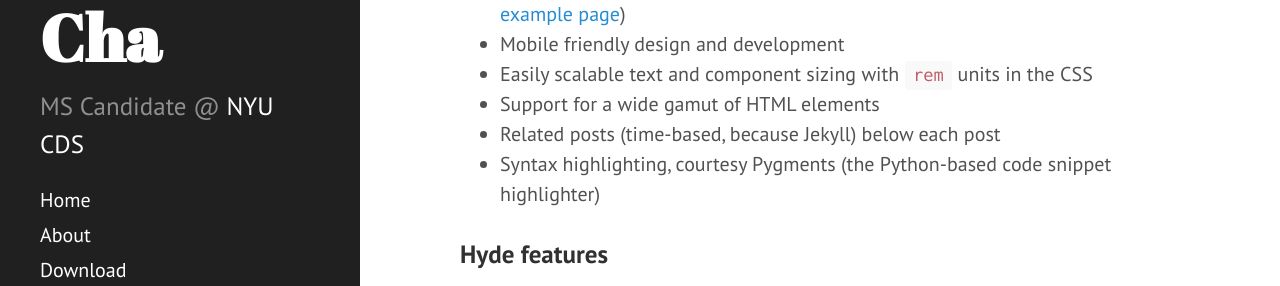
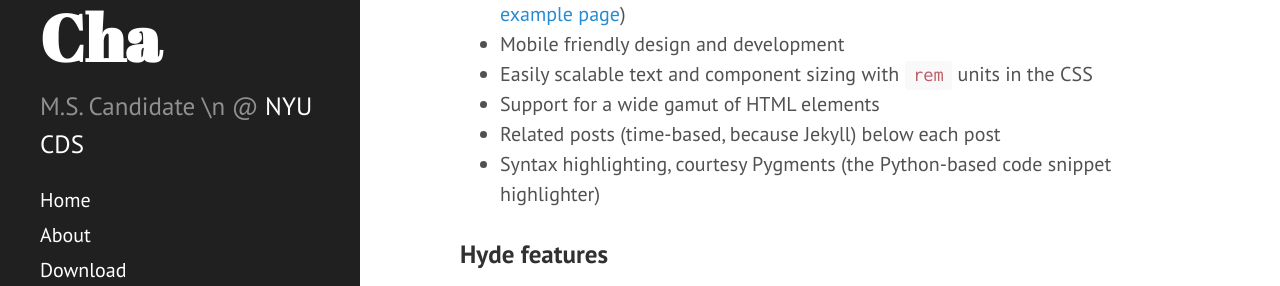
Before and after one commit to sujeongcha/sujeongcha.github.io, a Jekyll site: the page built from index.html, in a window 1280 px wide. Shown: the part 452-738 px from the top of the page. Built offline with Jekyll 4.4.1, drawn with Linux system fonts in a browser that asks for light colours; Markdown is read by kramdown in place of the engine named in the settings; the list of posts is cut into pages by our own code.

```diff
--- a/_config.yml
+++ b/_config.yml
@@ -9,7 +9,7 @@ permalink:        pretty
 # Setup
 title:            Sujeong Cha
 tagline:          'Data Scientist'
-description:      'MS Candidate @ <a href="https://cds.nyu.edu/">NYU CDS</a>'
+description:      'M.S. Candidate \n @ <a href="https://cds.nyu.edu/">NYU CDS</a>'
 url:              http://hyde.getpoole.com
 baseurl:          /
 
```
